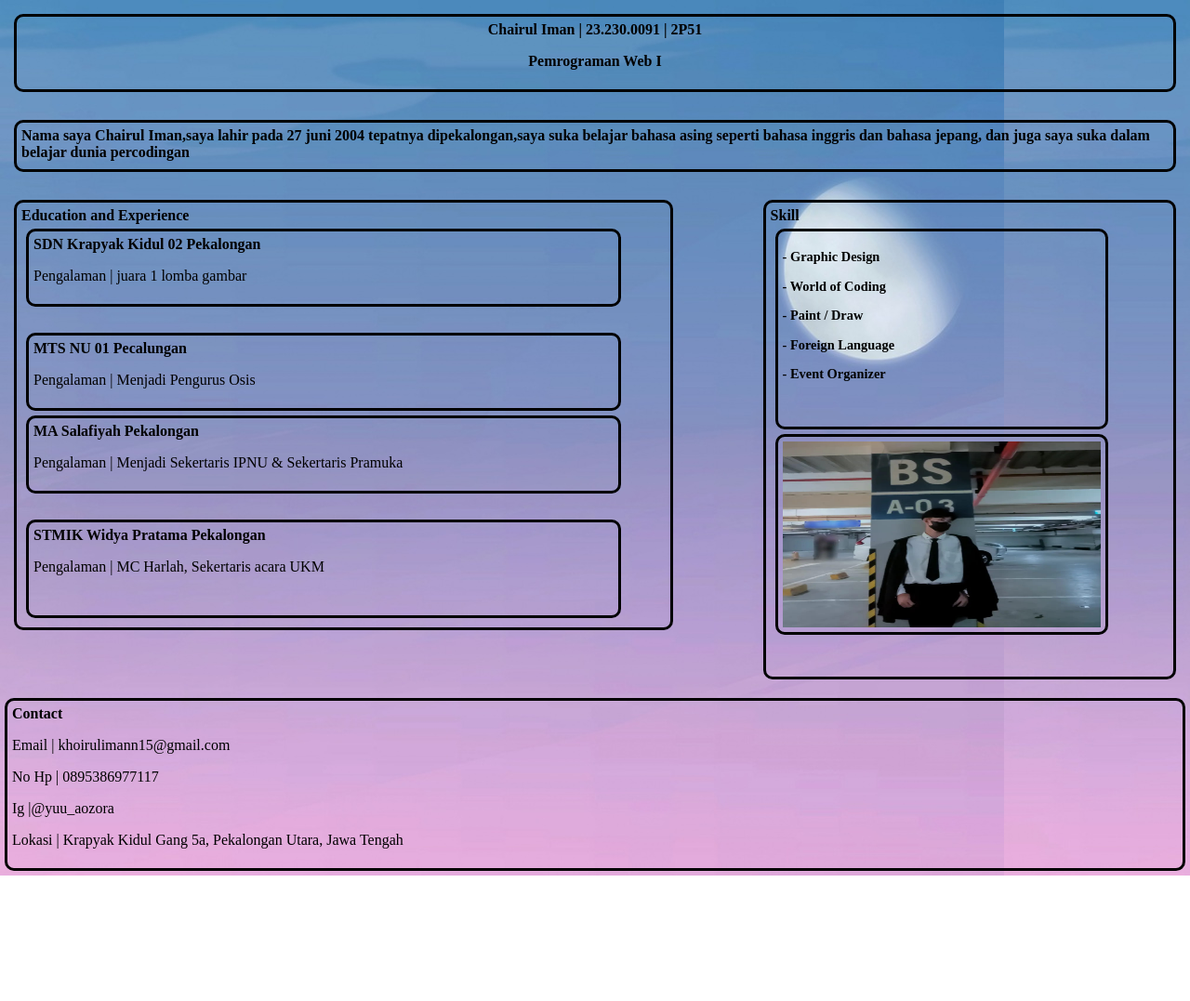
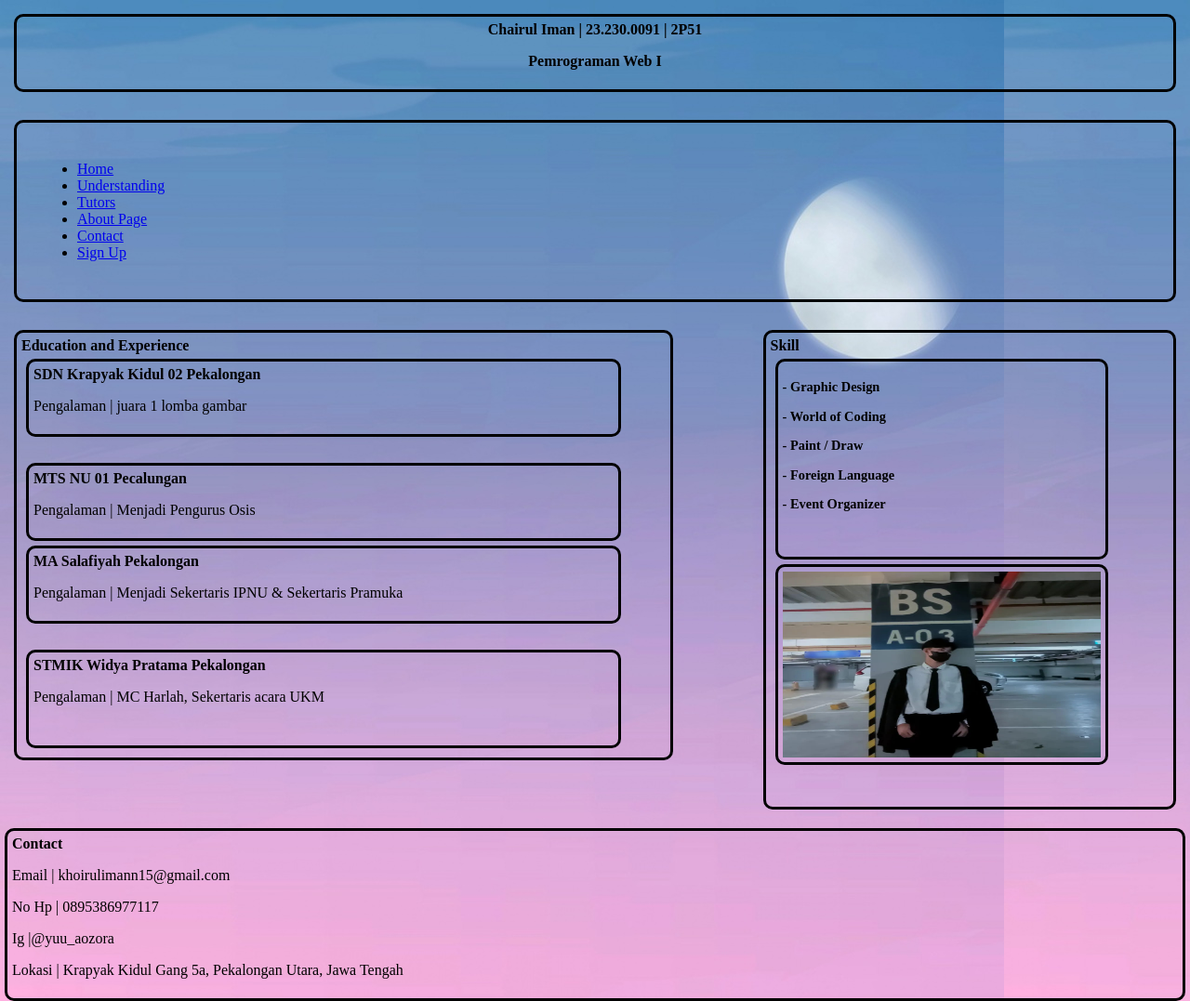
Before and after one commit to Chairul-iman/Chairul-Iman, a plain HTML site: page about-page.html in a window 1280 px wide. Shown: the top 1077 px of the page at 93% size. Before the commit the page ends 942 px from the top, so only its background shows below. Drawn offline with Linux system fonts and the light colour scheme.

Commit message:
Update about-page.html

```diff
--- a/about-page.html
+++ b/about-page.html
@@ -7,6 +7,7 @@
     <link rel="stylesheet" href="about.css">
 </head>
 <body background="yuu9.jpg">
+
     <div class="container">
     <div class="header">
         <b>Chairul Iman | 23.230.0091 | 2P51</b>
@@ -16,7 +17,20 @@
 
 <div class="container">
     <div class="nav">
-        <b>Nama saya Chairul Iman,saya lahir pada 27 juni 2004 tepatnya dipekalongan,saya suka belajar bahasa asing seperti bahasa inggris dan bahasa jepang, dan juga saya suka dalam belajar dunia percodingan</b>
+        <nav>
+            <div class="wrapper">
+                <div class="menu">
+                    <ul>
+                        <li><a href="index.html">Home</a></li>
+                        <li><a href="understanding.html">Understanding</a></li>
+                        <li><a href="tutors.html">Tutors</a></li>
+                        <li><a href="about-page.html">About Page</a></li>
+                        <li><a href="contact.html">Contact</a></li>
+                        <li><a href="sign-in.html" class="tbl-biru">Sign Up</a></li>
+                    </ul>
+                </div>
+            </div>
+        </nav>
     </div>
 </div>
 
```
